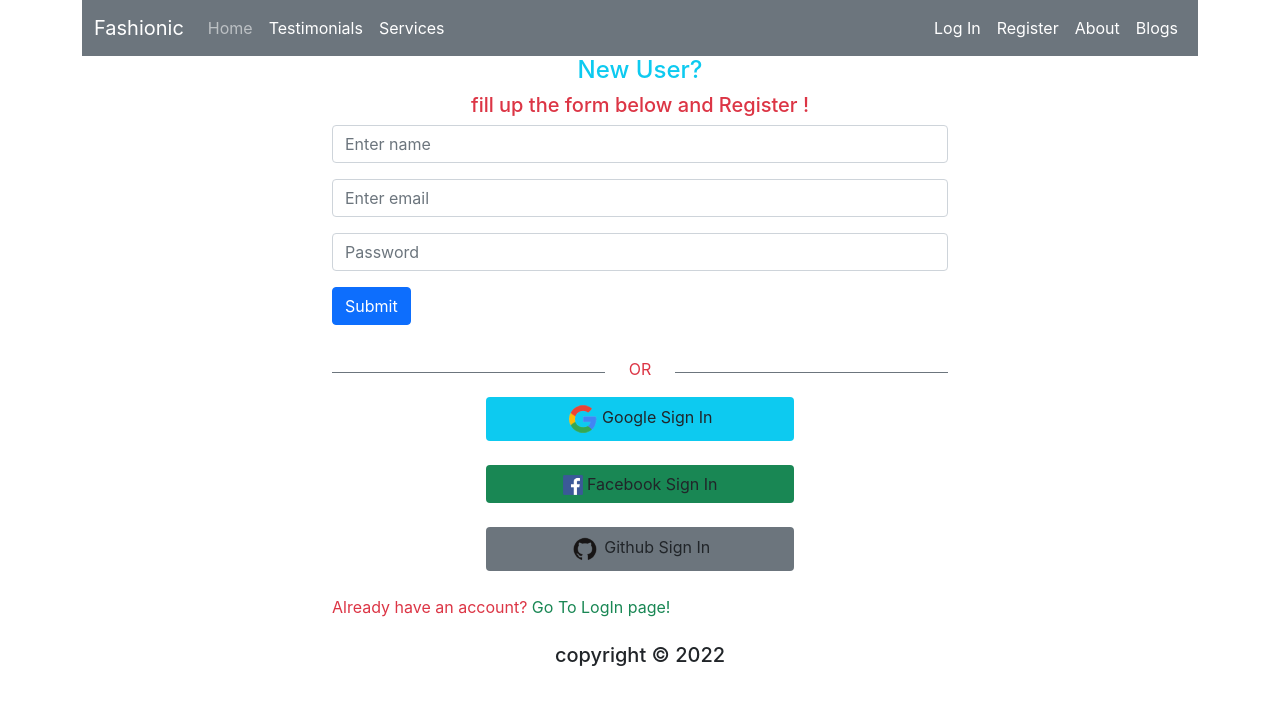
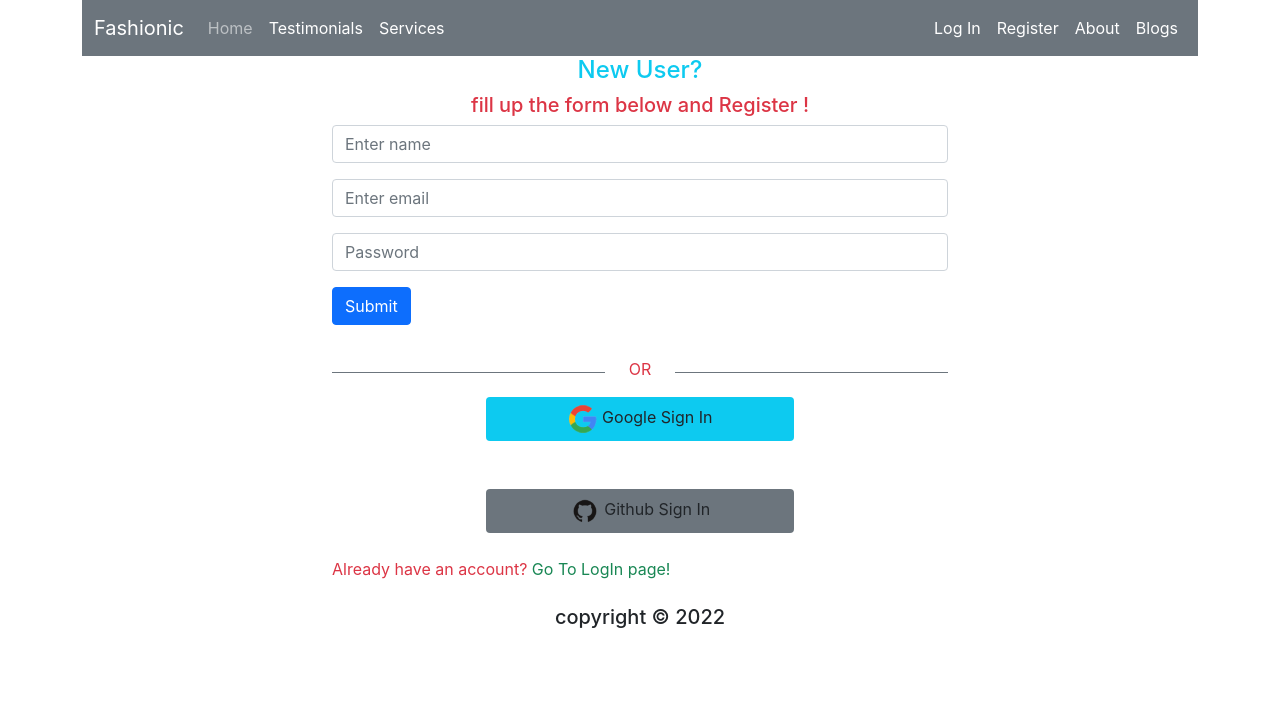
Before and after one commit to shaimun-sharin/fashionic-app, a React (Create React App) app: page /register in a window 1280 px wide. Shown: the top 704 px of the page. Built offline with nearby package versions, Linux system fonts and the light colour scheme.

Commit message:
social login part one implemented

```diff
--- a/src/Pages/Login/Social/Social/Social.js
+++ b/src/Pages/Login/Social/Social/Social.js
@@ -35,12 +35,8 @@ const Social = () => {
           className="btn w-50 px-2 d-block mx-auto bg-info"
         >
           <img src={google} alt="" /> Google Sign In
-        </button>{" "}
+        </button>
         <br />
-        <button className="btn w-50 px-2 d-block mx-auto bg-success">
-          <img style={{ width: "20px" }} src={facebook} alt="" /> Facebook Sign
-          In
-        </button>{" "}
         <br />
         <button className="btn w-50 px-2 d-block mx-auto bg-secondary">
           <img src={github} alt="" /> Github Sign In
```
